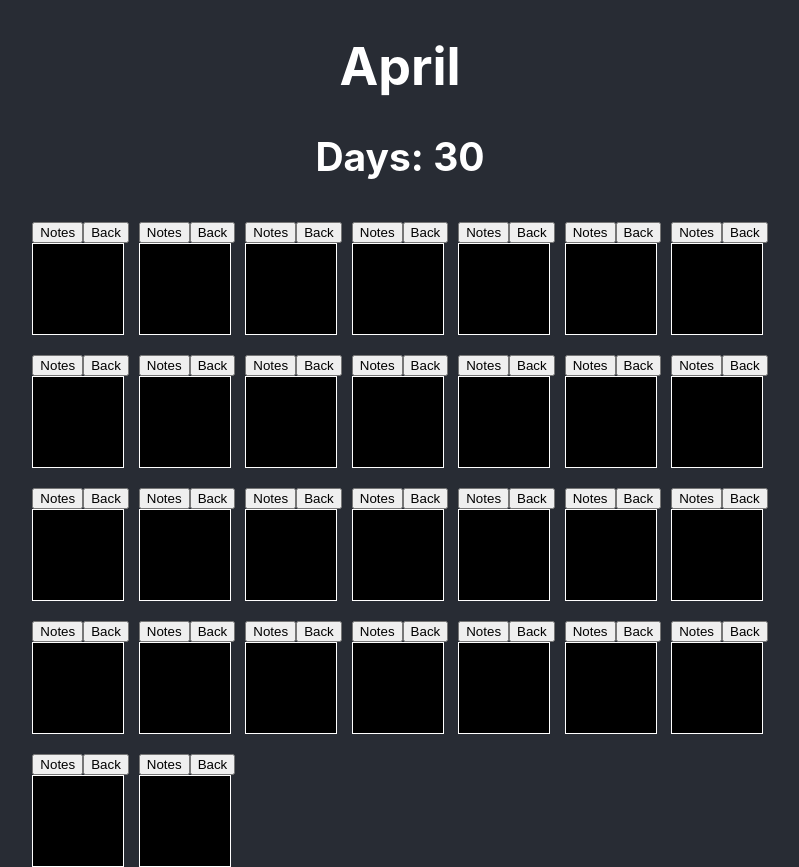
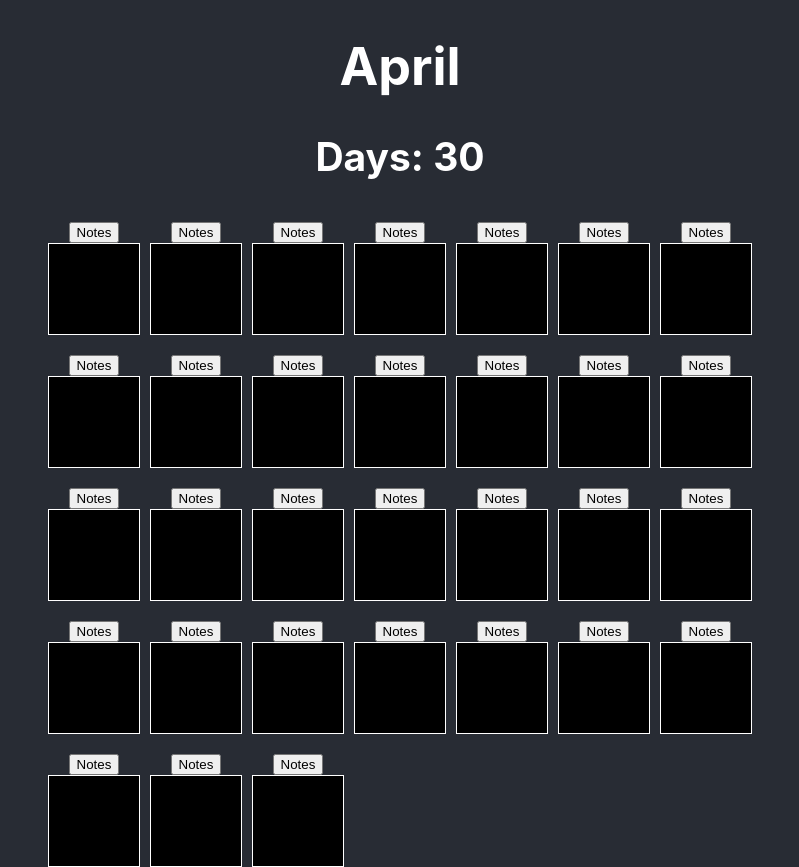
Before and after one commit to jjadeseravla/sleep-tracker, a React (Create React App) app: page / in a window 1280 px wide. Shown: the whole page, without its empty margins (240-1039 px from the left). Built offline with nearby package versions, Linux system fonts and the light colour scheme.

Commit message:
refactored createMonthLength so I can use the days as IDs for each square

```diff
--- a/src/components/Grid.js
+++ b/src/components/Grid.js
@@ -38,17 +38,33 @@ const Grid = () => {
 }
 
 const createMonthLength = (MONTH_LENGTH) => {
-  const newArr = new Array(MONTH_LENGTH).fill("empty"); //need to be 1-30
+  // const newArr = new Array(MONTH_LENGTH).fill("empty"); //need to be 1-30
+  // const dateCells = newArr.map((i) => {
+  //   return i
+  // })
+  const newArr = getDaysInMonth(new Date().getMonth()+1, new Date().getFullYear());
+  console.log(newArr);
   const gridCells = chunkArray(newArr, 7);
   console.log(gridCells);
   return gridCells;
 }
 
-function chunkArray(array, size) {
-   if(array.length <= size){
+const chunkArray = (array, size) => {
+   if(array.length <= size) {
        return [array]
    }
    return [array.slice(0,size), ...chunkArray(array.slice(size), size)]
 }
 
+const getDaysInMonth = (month, year) => {
+  const date = new Date(year, month, 1);
+  let days = [];
+  while (date.getMonth() === month) {
+    days.push(new Date(date));
+    date.setDate(date.getDate() +1);
+  }
+  return days;
+}
+
+
 export default Grid;
--- a/src/components/Square.js
+++ b/src/components/Square.js
@@ -37,9 +37,6 @@ const Square = ({clickNotes}) => {
     <button onClick={() => clickNotes("INFO")}>
       Notes
     </button>
-    <button onClick={() => clickNotes("MAIN")}>
-        Back
-     </button>
       <div className={squareColour} onClick={changeColour}></div>
     </div>
   )
--- a/src/components/SquareInfo.js
+++ b/src/components/SquareInfo.js
@@ -11,11 +11,12 @@ function SquareInfo() {
     history.push(`/`);
   }
 
-  // const [counter, setCounter] = plusOne(0);
+  // const [date, setCounter] = plusOne(0);
   //
   // const plusOne = (int) => {
   //   setCounter(int + 1);
   // }
+
   return (
     <div>
       <h1>ZE NOTES</h1>
```
